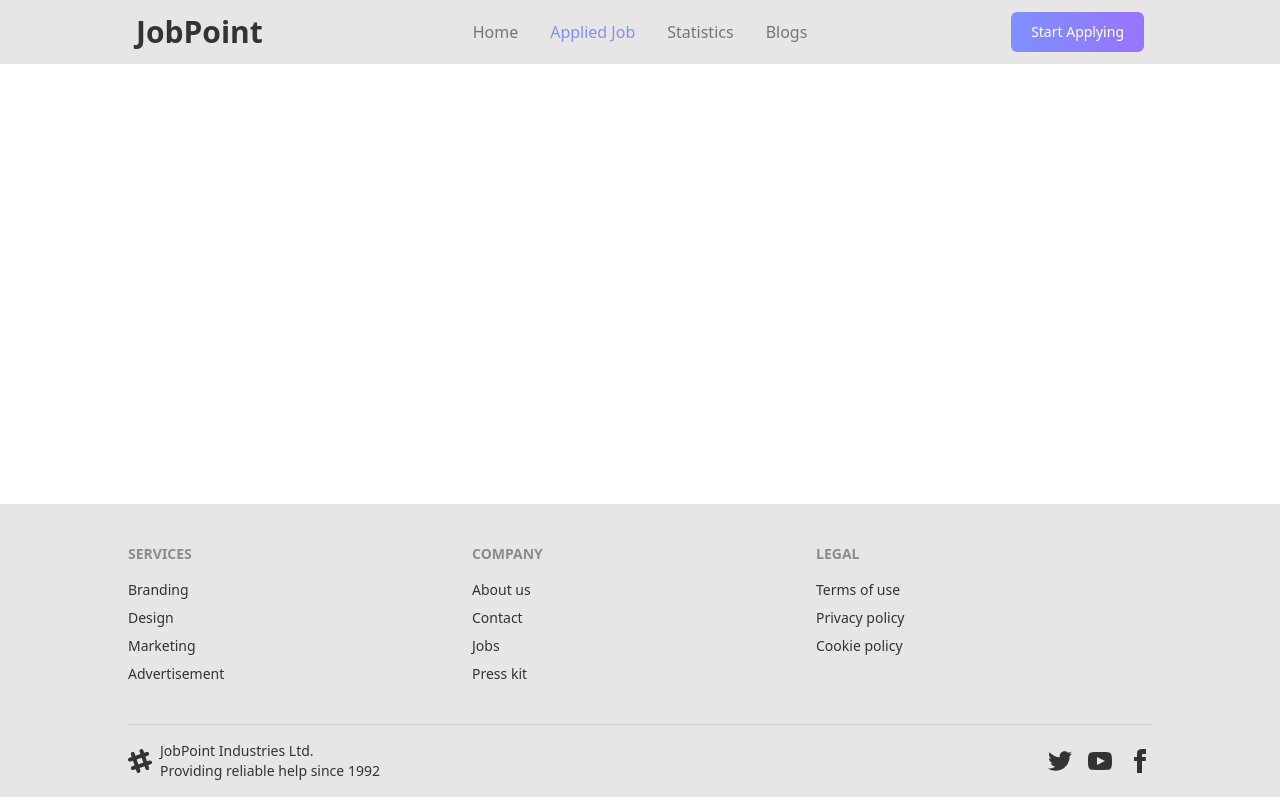
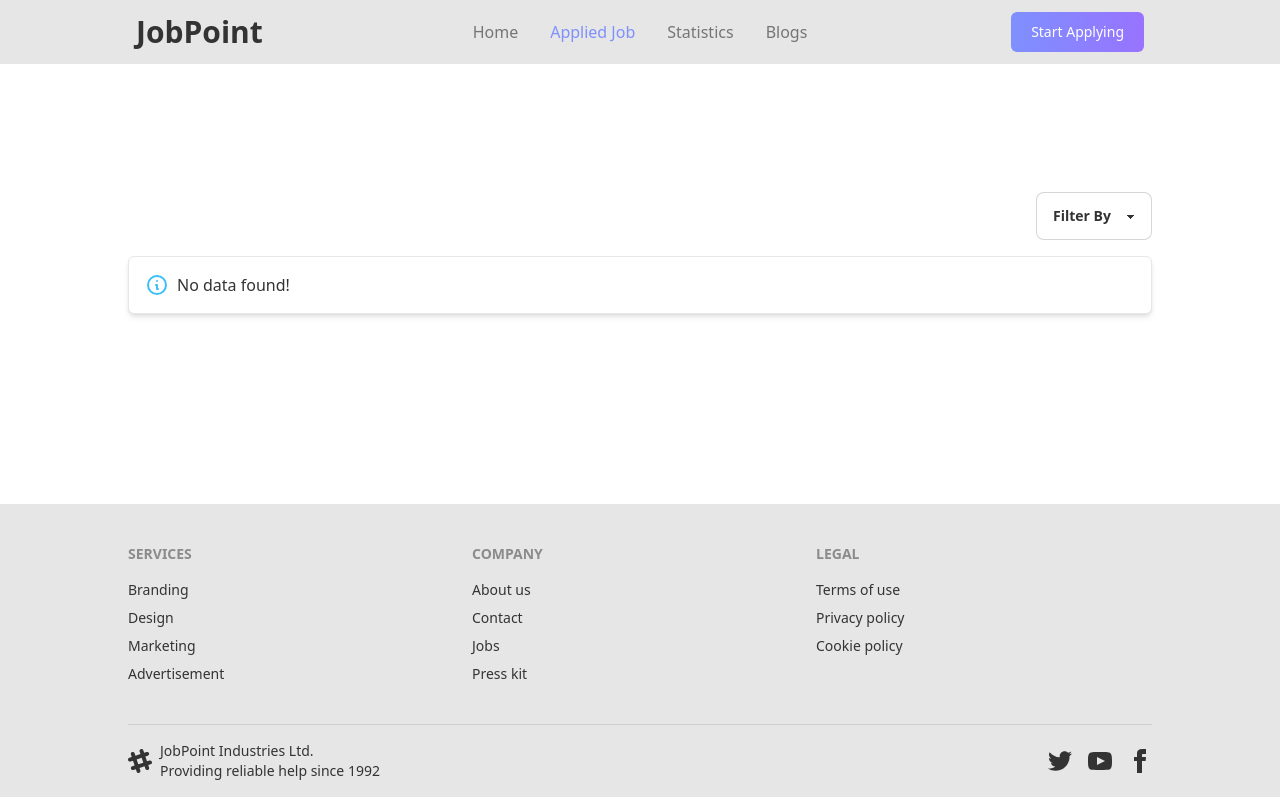
Before and after one commit to hnmahamud/career-hub, a React (Vite) app: page /applied-job in a window 1280 px wide. Built offline with nearby package versions, Linux system fonts and the light colour scheme.

Commit message:
applied job more functionality added

```diff
--- a/src/components/AppliedJob/AppliedJob.jsx
+++ b/src/components/AppliedJob/AppliedJob.jsx
@@ -5,26 +5,97 @@ import ReviewAppliedJob from "../ReviewAppliedJob/ReviewAppliedJob";
 
 const AppliedJob = () => {
   const featuredJobData = useContext(FeaturedContext);
-  const [jobData, setJobData] = useState(featuredJobData);
+  const [jobData, setJobData] = useState([]);
+  const [selected, setSelected] = useState("");
 
   useEffect(() => {
     const appliedJob = [];
     const appliedJobID = getDataFromDb();
     for (const id in appliedJobID) {
-      const found = jobData.find((singleData) => singleData.id === id);
+      const found = featuredJobData.find((singleData) => singleData.id === id);
       if (found) {
         appliedJob.push(found);
       }
     }
-    console.log(appliedJob);
     setJobData(appliedJob);
   }, []);
 
+  const handleFilter = (event) => {
+    if (event.target.value == "All") {
+      setSelected(event.target.value);
+
+      const appliedJob = [];
+      const appliedJobID = getDataFromDb();
+      for (const id in appliedJobID) {
+        const found = featuredJobData.find(
+          (singleData) => singleData.id === id
+        );
+        if (found) {
+          appliedJob.push(found);
+        }
+        setJobData(appliedJob);
+      }
+    } else {
+      setSelected(event.target.value);
+
+      const appliedJob = [];
+      const appliedJobID = getDataFromDb();
+      for (const id in appliedJobID) {
+        const found = featuredJobData.find(
+          (singleData) => singleData.id === id
+        );
+        if (found) {
+          appliedJob.push(found);
+        }
+      }
+
+      const filter = appliedJob.filter(
+        (singleData) => singleData.remote_or_onsite === event.target.value
+      );
+      setJobData(filter);
+    }
+  };
+
   return (
     <div className="w-[95%] md:w-[80%] mx-auto flex flex-col gap-4 py-16 md:py-32">
-      {jobData.map((singleData) => (
-        <ReviewAppliedJob key={singleData.id} singleData={singleData} />
-      ))}
+      <div className="flex md:justify-end">
+        <select
+          value={selected}
+          onChange={handleFilter}
+          className="select select-bordered"
+        >
+          <option value="All">Filter By</option>
+          <option value="Onsite">Onsite</option>
+          <option value="Remote">Remote</option>
+        </select>
+      </div>
+
+      {jobData.length > 0 ? (
+        jobData.map((singleData) => (
+          <ReviewAppliedJob key={singleData.id} singleData={singleData} />
+        ))
+      ) : (
+        <div className="text-center ">
+          <div className="alert rounded-md shadow-md bg-white border">
+            <div>
+              <svg
+                xmlns="http://www.w3.org/2000/svg"
+                fill="none"
+                viewBox="0 0 24 24"
+                className="stroke-info flex-shrink-0 w-6 h-6"
+              >
+                <path
+                  strokeLinecap="round"
+                  strokeLinejoin="round"
+                  strokeWidth="2"
+                  d="M13 16h-1v-4h-1m1-4h.01M21 12a9 9 0 11-18 0 9 9 0 0118 0z"
+                ></path>
+              </svg>
+              <span>No data found!</span>
+            </div>
+          </div>
+        </div>
+      )}
     </div>
   );
 };
```
